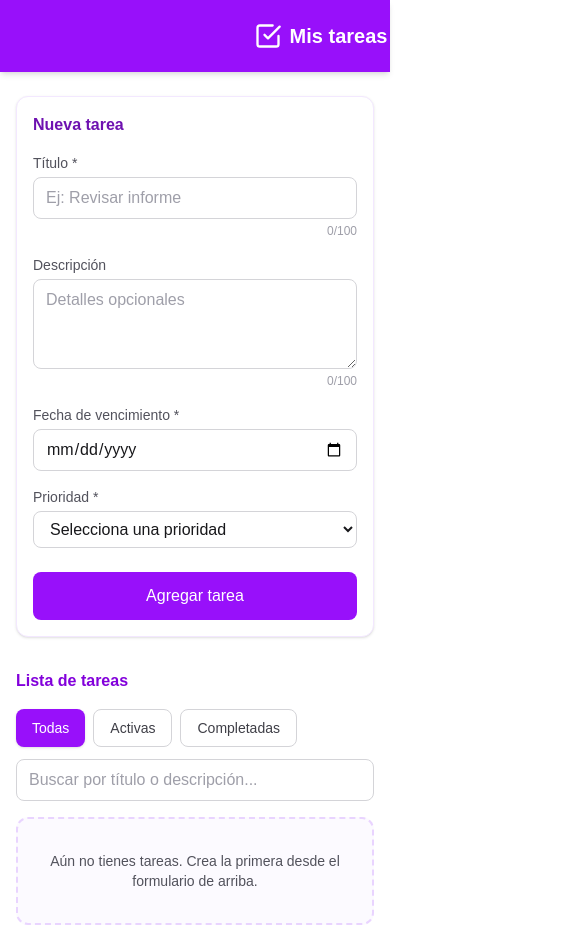
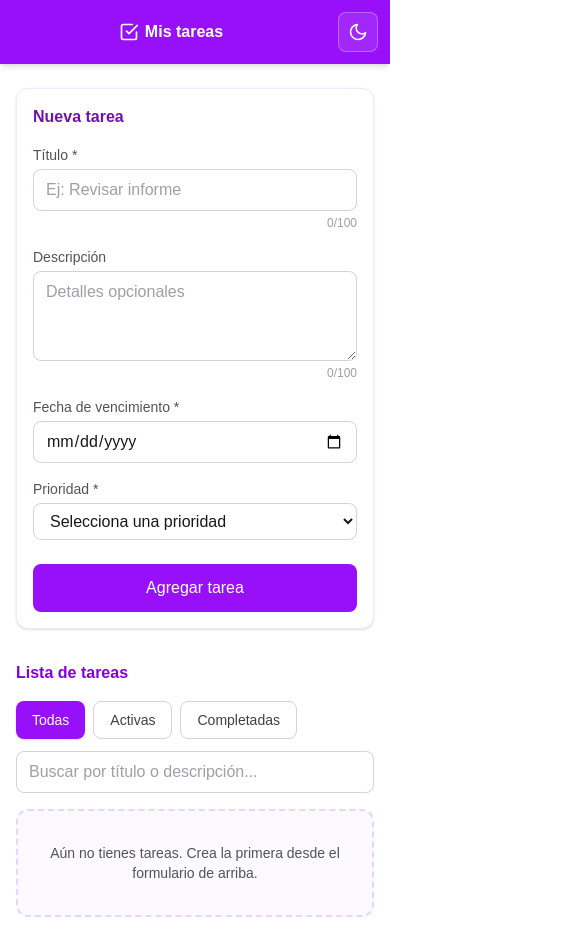
Before and after one commit to nataliahe24/Tax-Manager, a Next.js app: page / in a window 390 px wide. Shown: the top 949 px of the page, 585 px wide, since content can reach past the window. Built offline with nearby package versions, Linux system fonts and the light colour scheme.

Commit message:
style: update layout and header styles for improved responsiveness and aesthetics
- Adjusted the header and main container styles to enhance responsiveness.
- Modified padding and margin for better alignment and spacing.
- Reduced icon sizes for a more compact design.

```diff
--- a/app/page.tsx
+++ b/app/page.tsx
@@ -120,10 +120,10 @@ export default function Home() {
   );
 
   return (
-    <div className="min-h-screen min-h-[100dvh] bg-white dark:bg-zinc-900">
-      <header className="bg-purple-600 px-4 py-4 shadow-md dark:bg-purple-800 sm:px-6 sm:py-5">
-        <div className="mx-auto flex max-w-2xl items-center justify-between gap-4">
-          <h1 className="flex flex-1 min-w-[609px] items-center justify-center gap-2 text-center text-xl font-bold text-white sm:text-2xl">
+    <div className="min-h-screen min-h-[100dvh] w-full overflow-x-hidden bg-white dark:bg-zinc-900">
+      <header className="w-full bg-purple-600 px-3 py-3 shadow-md dark:bg-purple-800 sm:px-6 sm:py-5">
+        <div className="mx-auto flex max-w-2xl items-center gap-2 sm:gap-4">
+          <h1 className="flex min-w-0 flex-1 items-center justify-center gap-1.5 text-base font-bold text-white sm:gap-2 sm:text-2xl">
             <span aria-hidden className="shrink-0">
               <svg
                 xmlns="http://www.w3.org/2000/svg"
@@ -133,7 +133,7 @@ export default function Home() {
                 strokeWidth="2"
                 strokeLinecap="round"
                 strokeLinejoin="round"
-                className="h-7 w-7 sm:h-8 sm:w-8"
+                className="h-5 w-5 sm:h-7 sm:w-7"
               >
                 <path d="M9 11l3 3L22 4" />
                 <path d="M21 12v7a2 2 0 01-2 2H5a2 2 0 01-2-2V5a2 2 0 012-2h11" />
```
